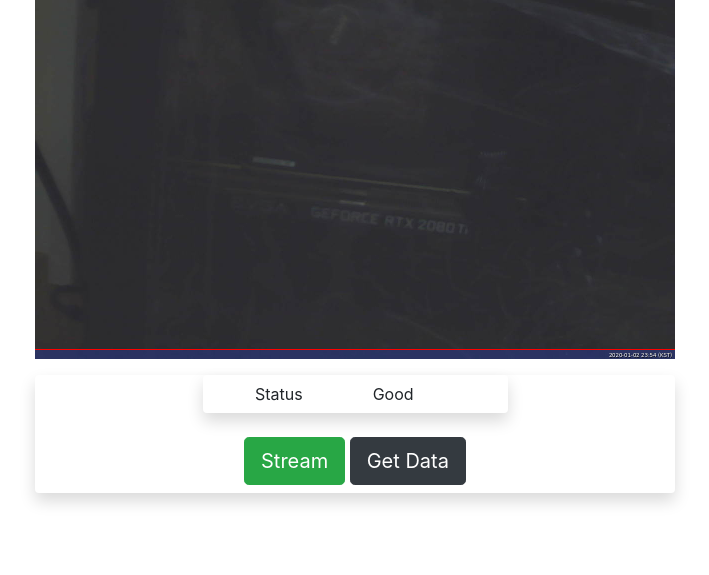
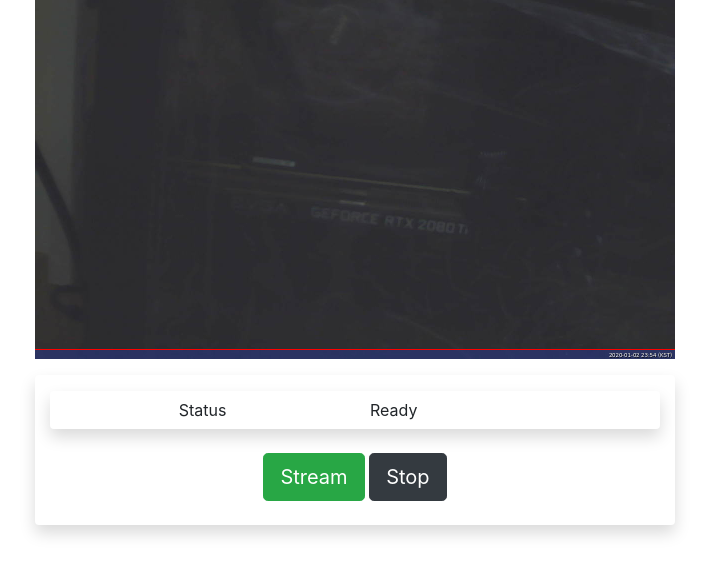
Before and after one commit to piantic/sanBerryStream, a Flask app: page / in a window 1280 px wide. Shown: the part 113-688 px from the top of the page, without its empty margins (285-994 px from the left). Run offline with Flask 2, Linux system fonts and the light colour scheme; some libraries are stand-ins or nearby versions.

Commit message:
add camera

```diff
--- a/templates/jsSanBerryStream.js
+++ b/templates/jsSanBerryStream.js
@@ -1,14 +1,18 @@
-streaming = document.querySelector('.jsStreaming');
-//status = document.getElementById('statusValue');
-btnStream = document.querySelector('.jsStreamBtn');
-btnGetData = document.querySelector('.jsGetDataBtn');
+const streaming = document.querySelector('.jsStreaming');
+const status = document.getElementById("statusValue");
+const btnStream = document.querySelector('.jsStreamBtn');
+const btnGetData = document.querySelector('.jsGetDataBtn');
 
 function startStream() {
     streaming.src = `/video_feed`;
+    status.value = "Streaming";
+    status.style ="color:red";
     console.log("startStream");
 }
 
 function stopStream() {
+    status.value = "Ready";
+    status.style ="color:black";
     streaming.src = "resources/image2.jpg";
     console.log("stop Stream");
 }
@@ -17,6 +21,7 @@ function stopStream() {
 function init() {
     btnStream.addEventListener("click", startStream);
     btnGetData.addEventListener("click", stopStream);
+
 }
 
 init();
--- a/templates/sanBerryStream.html
+++ b/templates/sanBerryStream.html
@@ -19,19 +19,19 @@
         <div class="my-3">
             <img class="jsStreaming" src="resources/image2.jpg" style="width: 50%">
         </div>
-        <div class="col-sm-6 bg-white rounded shadow">
-            <div class="col-sm-6 mx-auto rounded shadow">
+        <div class="col-sm-6 py-3 bg-white rounded shadow">
+            <div class="col-sm-12 mx-auto rounded shadow">
                 <div class="form-group row">
                     <label class="col-sm-6 col-form-label">Status</label>
-                    <div class="col-sm-3">
-                        <input type="text" readonly class="form-control-plaintext" id="statusValue" value="Good" style="text-align: center">
+                    <div class="col-sm-6">
+                        <input type="text" readonly class="form-control-plaintext" id="statusValue" value="Ready">
                     </div>
                 </div>
             </div>
             <div>
                 <div class="jsButtons py-2">
                     <button type="button" class="btn btn-success btn-lg jsStreamBtn">Stream</button>
-                    <button type="button" class="btn btn-dark btn-lg jsGetDataBtn">Get Data</button>
+                    <button type="button" class="btn btn-dark btn-lg jsGetDataBtn">Stop</button>
                 </div>
             </div>
         </div>
```
